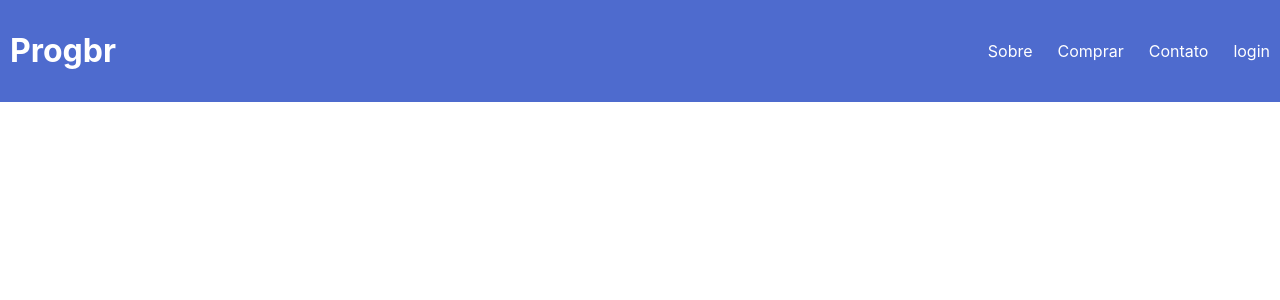
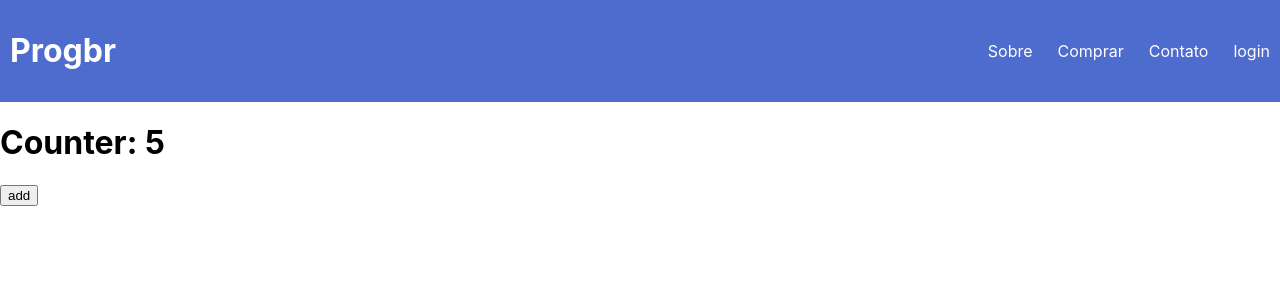
Before and after one commit to PedroHSN/testReact, a React (Create React App) app: page / in a window 1280 px wide. Shown: the top 300 px of the page. Built offline with nearby package versions, Linux system fonts and the light colour scheme.

Commit message:
Usando state

```diff
--- a/src/App.js
+++ b/src/App.js
@@ -1,10 +1,14 @@
 import React from 'react';
 import Header from './Header';
+import Counter from './Counter';
 import './App.css';
 
 function App() {
   return (
-    <Header name="Progbr" links={["Sobre", "Comprar", "Contato", "login"]}></Header>
+    <div>
+      <Header name="Progbr" links={["Sobre", "Comprar", "Contato", "login"]}></Header>
+      <Counter count={5}></Counter>
+    </div>
   );
 }
 
--- /dev/null
+++ b/src/Counter.js
@@ -0,0 +1,25 @@
+import React from "react";
+
+class Counter extends React.Component{
+
+  constructor(props){
+    super(props);
+
+    this.state = {count: this.props.count}
+    this.add = this.add.bind(this)
+  }
+
+  add(){
+    // this.setState({count: this.state.count + 1}); // jeito errado
+    this.setState((state) => {return {count: state.count + 1}}) //desse jeito não corre o risco de o evento ser tao rapido a ponto de pular a visao de um movimento.
+  }
+
+  render(){
+    return (<div>
+                <h1>Counter: {this.state.count}</h1>
+                <button onClick={this.add}>add</button>
+            </div>)
+  }
+}
+
+export default Counter;
--- a/src/Header.js
+++ b/src/Header.js
@@ -1,19 +1,15 @@
 import React from 'react'
 import Menu from './Menu'
 
-class Header extends React.Component{
-  constructor(props){
-    super(props);
-  }
 
-  render(){
+function Header(props){
+
       return (
         <header className="header">
-          <h1>{this.props.name}</h1>
-          <Menu links={this.props.links}></Menu>
-        </header>
-  )
-}
+          <h1>{props.name}</h1>
+          <Menu links={props.links}></Menu>
+        </header>);
+
 }
 
 export default Header;
```
